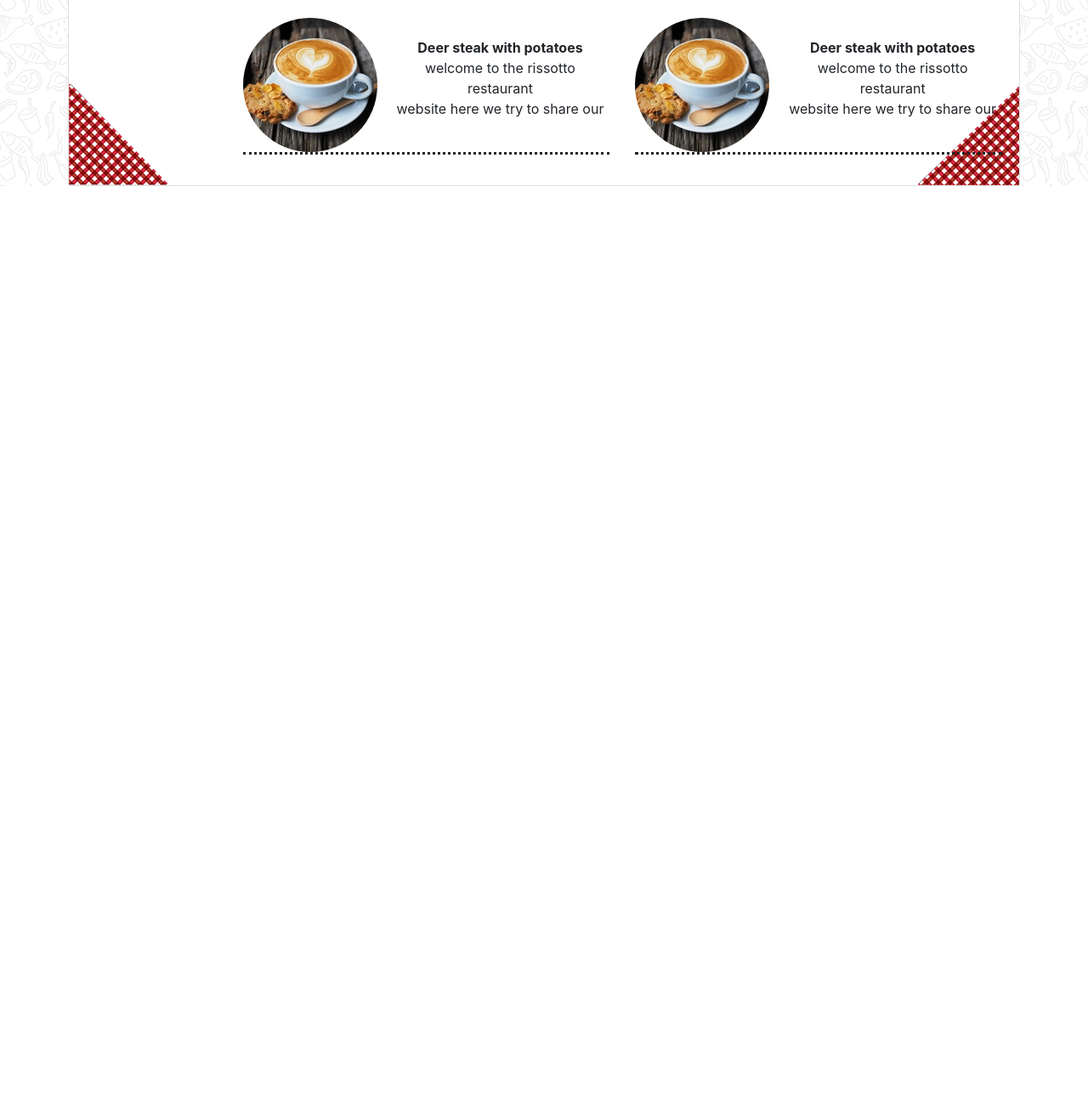
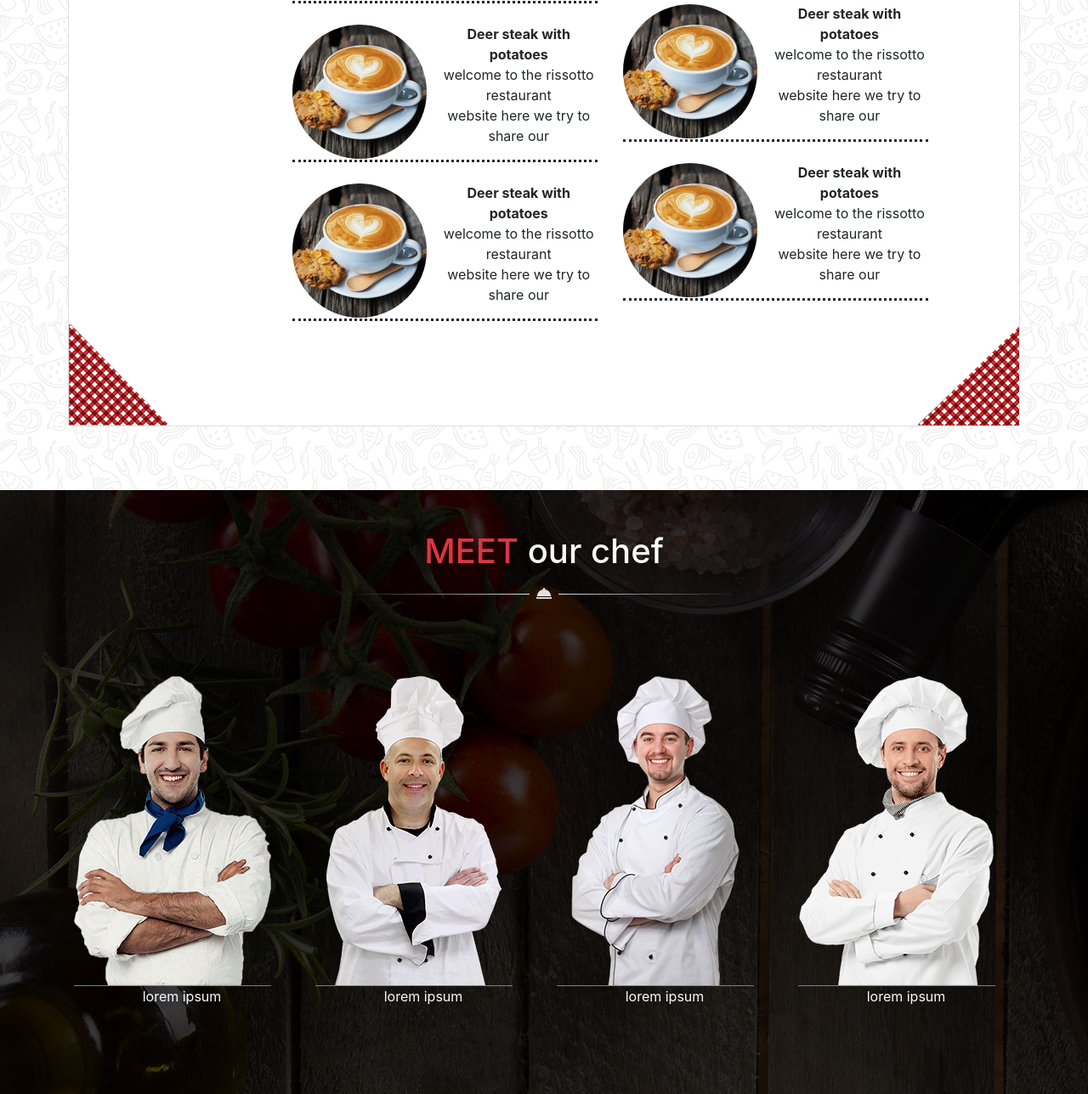
Before and after one commit to bulkm58/git_bootstrap_les_chefs, a website: page index.html in a window 1280 px wide. Shown: the part 1216-2504 px from the top of the page at 85% size. Before the commit the page ends 1435 px from the top, so only its background shows below. Drawn offline with nearby package versions, Linux system fonts and the light colour scheme.

Commit message:
fin des chefs et debut book your table

```diff
--- a/index.html
+++ b/index.html
@@ -132,8 +132,38 @@
                     </div>
        </section>
        <!--SECTION THREE-->
-<section>
+<section class="meetchef">
+        <div class="text-center pt-5">
+                <h1 class="card-title text-light"> <span class="text-danger">MEET</span> our chef</h1>
+                <img src="./public/images/decoration_line.png" alt="">
+
+            </div>
+
+            <div class="row">
+                <div class="col-3">
+                    <img src="./public/images/chef1.png" alt="" class="hrimg">
+                    <p class="text-center text-light">lorem ipsum</p>
+                </div>
+
+                <div class="col-3">
+                        <img src="./public/images/chef2.png" alt="" class="hrimg">
+                        <p class="text-center text-light">lorem ipsum</p>
+                 </div>
+
+                 <div class="col-3">
+                            <img src="./public/images/chef3.png" alt="" class="hrimg">
+                            <p class="text-center text-light">lorem ipsum</p>
+                </div>
+
+                <div class="col-3">
+                        <img src="./public/images/chef4.png" alt="" class="hrimg">
+                        <p class="text-center text-light">lorem ipsum</p>
+                </div>
+
+            </div>
+
 </section>
+
 
 
 
--- a/src/sass/style.sass
+++ b/src/sass/style.sass
@@ -10,6 +10,8 @@ $fa-font-path: "../../node_modules/@fortawesome/fontawesome-free/webfonts"
     background-image: url("../../public/images/main_bg.jpg")
     background-repeat: none
     position: relative
+    padding: 75px
+
 .bottom
     position: absolute
     right: 0px
@@ -36,3 +38,14 @@ $fa-font-path: "../../node_modules/@fortawesome/fontawesome-free/webfonts"
 .nav-link
     border-bottom: 1px solid grey
     border-right: 4px solid red
+
+.row
+    padding: 87px
+
+
+.hrimg
+    border-bottom: 1px solid grey
+
+
+.meetchef
+    background-image: url(../../public/images/team_background.jpg)
```
Also changed, not shown: public/css/style.css, 1 other file.
